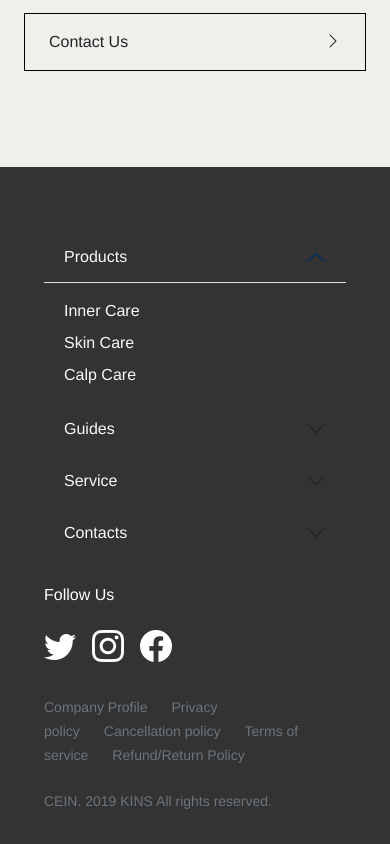
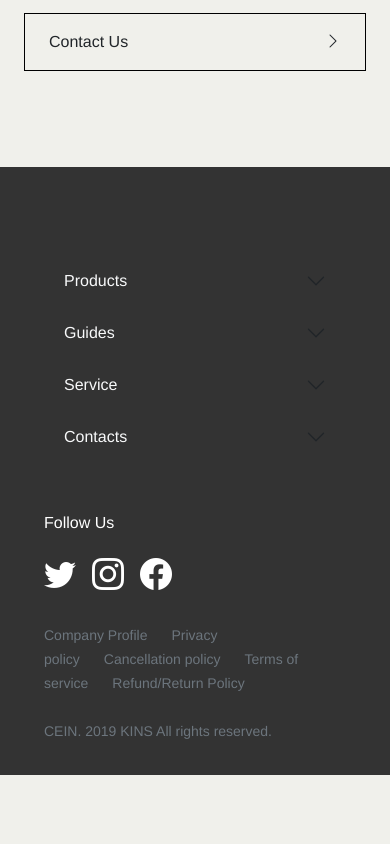
Before and after one commit to 1CL0UD/cein-react, a React (Vite) app: page /faq in a window 390 px wide. Shown: the part 744-1588 px from the top of the page. After the commit the page ends 1519 px from the top, so only its background shows below. Built offline with nearby package versions, Linux system fonts and the light colour scheme.

Commit message:
finished accordion for smaller screens

```diff
--- a/src/components/shared/Footer.tsx
+++ b/src/components/shared/Footer.tsx
@@ -1,9 +1,20 @@
+import Accordion from '../ui/Accordion';
+
 const Footer = () => {
+  const footerData = [
+    { title: 'Products', content: ['Inner Care', 'Skin Care', 'Calp Care'] },
+    { title: 'Guides', content: ['News', 'Vision', 'Q&A'] },
+    {
+      title: 'Service',
+      content: ['About Concierge', 'Online Consultation', 'Market'],
+    },
+    { title: 'Contacts', content: ['Contact Us'] },
+  ];
   return (
     <footer>
       <div className="container-fluid">
         <div className="row mb-4">
-          <div className="col-md-4 row order-md-1 order-2">
+          <div className="col-md-4 order-md-1 order-2">
             <div className="footer-social">
               <img
                 src="/img/Logo.svg"
@@ -66,126 +77,16 @@ const Footer = () => {
             </div>
           </div>
           <div className="col-md-8 d-md-none d-grid order-md-2 mb-4 order-1">
-            <div className="accordion" id="accordionFooter">
-              <div className="accordion-item bg-transparent rounded-0 border-0 text-light">
-                <h2 className="accordion-header">
-                  <button
-                    className="accordion-button bg-transparent rounded-0 border-0 text-light"
-                    type="button"
-                    data-bs-toggle="collapse"
-                    data-bs-target="#panelsStayOpen-collapseOne"
-                    aria-expanded="true"
-                    aria-controls="panelsStayOpen-collapseOne"
-                  >
-                    Products
-                  </button>
-                </h2>
-                <div
-                  id="panelsStayOpen-collapseOne"
-                  className="accordion-collapse collapse show"
-                >
-                  <div className="accordion-body d-flex flex-column gap-2">
-                    <a href="#" className="nav-link">
-                      Inner Care
-                    </a>
-                    <a href="#" className="nav-link">
-                      Skin Care
-                    </a>
-                    <a href="#" className="nav-link">
-                      Calp Care
-                    </a>
-                  </div>
-                </div>
-              </div>
-              <div className="accordion-item bg-transparent rounded-0 border-0 text-light">
-                <h2 className="accordion-header">
-                  <button
-                    className="accordion-button bg-transparent rounded-0 border-0 text-light collapsed"
-                    type="button"
-                    data-bs-toggle="collapse"
-                    data-bs-target="#panelsStayOpen-collapseTwo"
-                    aria-expanded="false"
-                    aria-controls="panelsStayOpen-collapseTwo"
-                  >
-                    Guides
-                  </button>
-                </h2>
-                <div
-                  id="panelsStayOpen-collapseTwo"
-                  className="accordion-collapse collapse"
-                >
-                  <div className="accordion-body d-flex flex-column gap-2">
-                    <a href="#" className="nav-link">
-                      News
-                    </a>
-                    <a href="#" className="nav-link">
-                      Vision
-                    </a>
-                    <a href="#" className="nav-link">
-                      Q&A
-                    </a>
-                  </div>
-                </div>
-              </div>
-              <div className="accordion-item bg-transparent rounded-0 border-0 text-light">
-                <h2 className="accordion-header">
-                  <button
-                    className="accordion-button bg-transparent rounded-0 border-0 text-light collapsed"
-                    type="button"
-                    data-bs-toggle="collapse"
-                    data-bs-target="#panelsStayOpen-collapseThree"
-                    aria-expanded="false"
-                    aria-controls="panelsStayOpen-collapseThree"
-                  >
-                    Service
-                  </button>
-                </h2>
-                <div
-                  id="panelsStayOpen-collapseThree"
-                  className="accordion-collapse collapse"
-                >
-                  <div className="accordion-body d-flex flex-column gap-2">
-                    <a href="#" className="nav-link">
-                      About Concierge
-                    </a>
-                    <a href="#" className="nav-link">
-                      Online Consultation
-                    </a>
-                    <a href="#" className="nav-link">
-                      Market
-                    </a>
-                  </div>
-                </div>
-              </div>
-              <div className="accordion-item bg-transparent rounded-0 border-0 text-light">
-                <h2 className="accordion-header">
-                  <button
-                    className="accordion-button bg-transparent text-light collapsed"
-                    type="button"
-                    data-bs-toggle="collapse"
-                    data-bs-target="#panelsStayOpen-collapseFour"
-                    aria-expanded="false"
-                    aria-controls="panelsStayOpen-collapseFour"
-                  >
-                    Contacts
-                  </button>
-                </h2>
-                <div
-                  id="panelsStayOpen-collapseFour"
-                  className="accordion-collapse collapse"
-                >
-                  <div className="accordion-body d-flex flex-column gap-2">
-                    <a href="#" className="nav-link">
-                      Contact Us
-                    </a>
-                  </div>
-                </div>
-              </div>
-            </div>
+            <Accordion
+              transparent={true}
+              data={footerData}
+              hrefContent={true}
+              darkBg={true}
+            />
           </div>
         </div>
         <div className="row mt-4 text-secondary">
-          <div className="col-md-4 row order-2 order-md-1">
+          <div className="col-md-4 order-2 order-md-1">
             <small>CEIN. 2019 KINS All rights reserved.</small>
           </div>
           <div className="col-md-8 order-1 order-md-2 mb-4">
```
